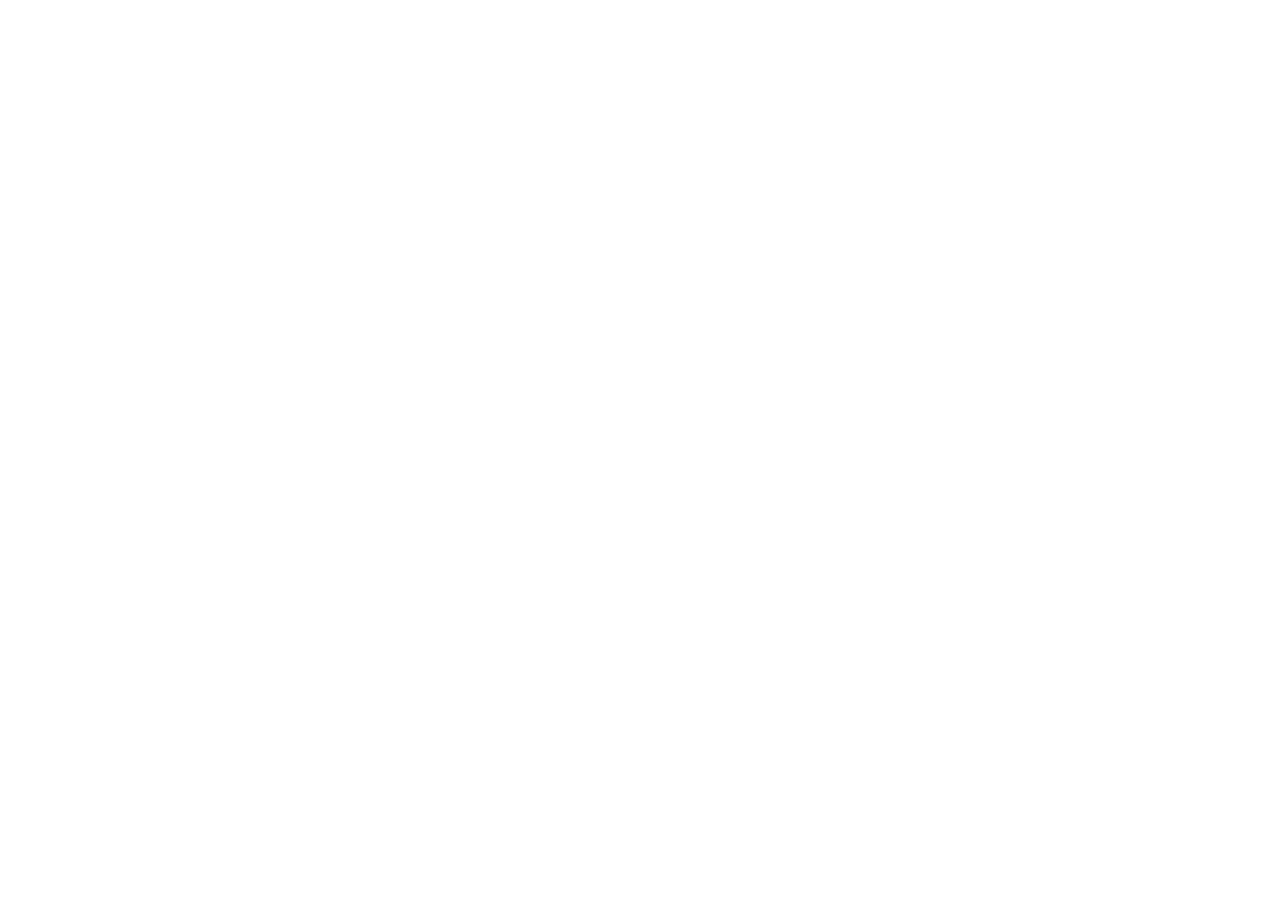
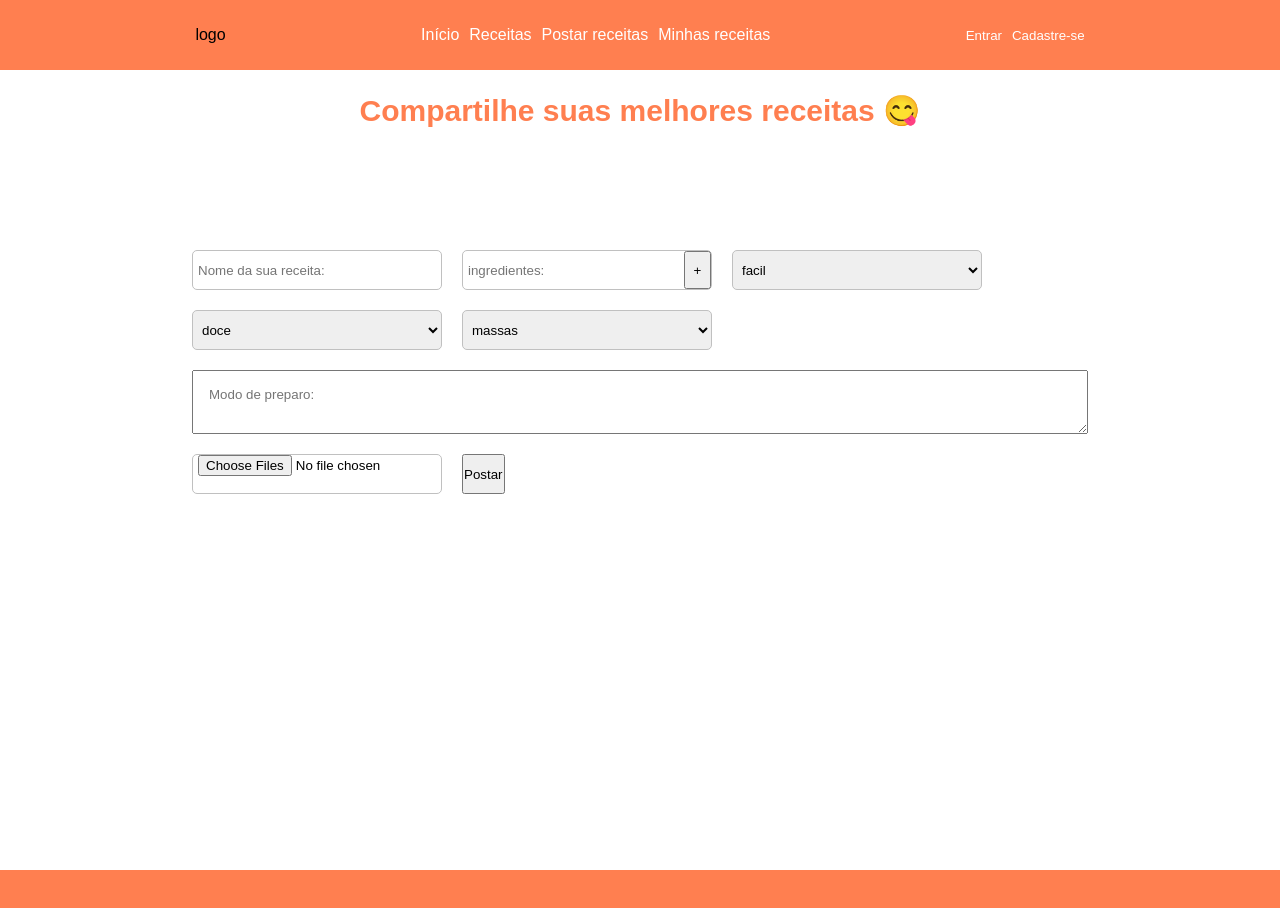
Before and after one commit to alexandre-oliveira-dev/projeto_receitasweb, a React (Create React App) app: page /post in a window 1280 px wide. Shown: the top 908 px of the page. Before the commit the page ends 800 px from the top, so only its background shows below. Built offline with nearby package versions, Linux system fonts and the light colour scheme.

Commit message:
add form

```diff
--- a/src/components/Header/index.tsx
+++ b/src/components/Header/index.tsx
@@ -12,10 +12,23 @@
         className="menureceitas"
       >
         <div className="boxbtnsmenureceitas">
+        <strong>Geral</strong>
             <a href="/">Doces</a>
             <a href="/">salgados</a>
             <a href="/">Massas</a>
             <a href="/">Fitness</a>
+        </div>
+        <div className="boxbtnsmenureceitas">
+          <strong>Carnes</strong>
+            <a href="/">Bovino</a>
+            <a href="/">Aves</a>
+            <a href="/">Peixes</a>
+        </div>
+        <div className="boxbtnsmenureceitas">
+          <strong>Bebidas</strong>
+            <a href="/">Drinks</a>
+            <a href="/">Milkshakes</a>
+            <a href="/">Sucos</a>
         </div>
       </div>
     );
@@ -24,12 +37,13 @@
     <header className="containerHeader">
       <div className="logo-area">logo</div>
       <nav className="navbarbtns">
-        <button type="button">Início</button>
+        <button type="button" onClick={()=> window.location.href='/'}>Início</button>
         <button type="button" onMouseEnter={() => setShowmenureceitas(true)}>
           Receitas
         </button>
         {showmenureceitas && <MenuReceita></MenuReceita>}
-        <button type="button">Postar receitas</button>
+        <button type="button" onClick={()=> window.location.href='/post'}>Postar receitas</button>
+        <button type="button">Minhas receitas</button>
       </nav>
       <div className="user-area">
         <button>Entrar</button>
--- a/src/components/Header/style.css
+++ b/src/components/Header/style.css
@@ -29,11 +29,29 @@
     left: 0;
     z-index: 10;
     display: flex;
-    justify-content: center;
+    justify-content: space-evenly;
     align-items: center;
+    gap: 30px;
+    padding-top: 30px;
 }
 .boxbtnsmenureceitas{
     display: flex;
     flex-direction: column;
     gap: 10px;
+    justify-content: flex-start;
+    height: 100%;
 }
+.boxbtnsmenureceitas a{
+    text-decoration: none;
+    color: coral;
+}
+
+.user-area{
+    display: flex;
+    gap: 10px;
+}
+.user-area button{
+    background-color: transparent;
+    border: 0;
+    color: #fff;
+}
--- /dev/null
+++ b/src/pages/PostRenevues/index.tsx
@@ -0,0 +1,90 @@
+import React, { useState } from "react";
+import "./style.css";
+import Header from "../../components/Header";
+import Footer from "../../components/Footer";
+import Title from "../../components/Titles";
+
+export default function PostRenevues() {
+
+    const [ingredientes, setIngrediente] = useState('')
+    const [dataingredientes, setDatangrediente] = useState([''])
+
+    async function handleformrenevues(e: React.FormEvent<HTMLFormElement>){
+        e.preventDefault();
+    }
+
+  return (
+    <div className="container-post-renevues">
+      <Header></Header>
+      <form className="container-form-post"onSubmit={(e)=>handleformrenevues(e)} >
+        <Title
+          color="coral"
+          level="600"
+          size="30px"
+          title="Compartilhe suas melhores receitas 😋"
+        ></Title>
+
+        <div className="box-input-form">
+          <input
+            type="text"
+            name="title"
+            placeholder="Nome da sua receita:"
+            className="inputformrenevues"
+          />
+          <div className="inputformringredientes">
+            <input
+              type="text"
+              name="title"
+              placeholder="ingredientes:"
+              onChange={(e) => setIngrediente(e.target.value)}
+              value={ingredientes}
+            />
+            <button type="button" onClick={()=>{
+                if(!ingredientes){
+                    return;
+                }
+                setDatangrediente([...dataingredientes,ingredientes])
+                setIngrediente('')
+            }}>+</button>
+          </div>
+          <select className="inputformrenevues">
+            <option disabled={true}>Nivel de dificuldade</option>
+            <option>facil</option>
+            <option>medio</option>
+            <option>dificil</option>
+          </select>
+          <select className="inputformrenevues">
+            <option disabled={true}>Tipo</option>
+            <option>doce</option>
+            <option>salgado</option>
+          </select>
+          <select className="inputformrenevues">
+            <option disabled={true}>Categoria</option>
+            <option>massas</option>
+            <option>carnes</option>
+            <option>bebidas</option>
+            <option>sopas</option>
+            <option>fitness</option>
+            <option>lanches</option>
+          </select>
+            { dataingredientes.length > 1 && dataingredientes.slice(1).map((item,index) => {
+            return(
+                <p key={index} className="ingrediente-tag">{item}
+                <button style={{background:"none",color:"#fff",border:"0",marginLeft:'10px'}} onClick={()=>{
+                    setDatangrediente(dataingredientes.filter(ing => ing !== item))
+                }}>x</button></p>
+            )
+          })}
+          <textarea
+            name="preparo"
+            placeholder="Modo de preparo: "
+            style={{ width: "100%", padding: "1rem", outline: "none" }}
+          ></textarea>
+          <input type="file" multiple={true} className="inputformrenevues"></input>
+          <button type="submit">Postar</button>
+        </div>
+      </form>
+      <Footer></Footer>
+    </div>
+  );
+}
--- /dev/null
+++ b/src/pages/PostRenevues/style.css
@@ -0,0 +1,44 @@
+.container-post-renevues{
+    width: 100%;
+}
+
+.container-form-post{
+    width: 100%;
+    height: 100vh;
+    display: flex;
+    align-items: center;
+    flex-direction: column;
+}
+.box-input-form{
+    width: 70%;
+    display: flex;
+    gap: 20px;
+    flex-wrap: wrap;
+    margin-top: 100px;
+}
+.inputformrenevues ,.inputformringredientes{
+    width: 250px;
+    height: 40px;
+    border-radius: 5px;
+    border: solid silver 1.5px;
+    outline: none;
+    padding-left: 5px;
+}
+.inputformringredientes{
+    display: flex;
+}
+.inputformringredientes input{
+  width: 100%;
+  border: 0;
+  outline: none;
+}
+.inputformringredientes button{
+    width: 30px;
+}
+
+.ingrediente-tag{
+    background-color: coral;
+    padding: 10px;
+    border-radius: 10px;
+    color: #fff;
+}
--- a/src/services/routes.tsx
+++ b/src/services/routes.tsx
@@ -1,11 +1,12 @@
 import { Route, Switch } from "react-router-dom";
 import React from "react";
 import Homepage from "../pages/Home";
-
+import PostRenevues from "../pages/PostRenevues";
 export default function RouterApp() {
     return (
         <Switch>
             <Route exact path="/" component={Homepage}></Route>
+            <Route exact path="/post" component={PostRenevues}></Route>
         </Switch>
     )
 }
```
